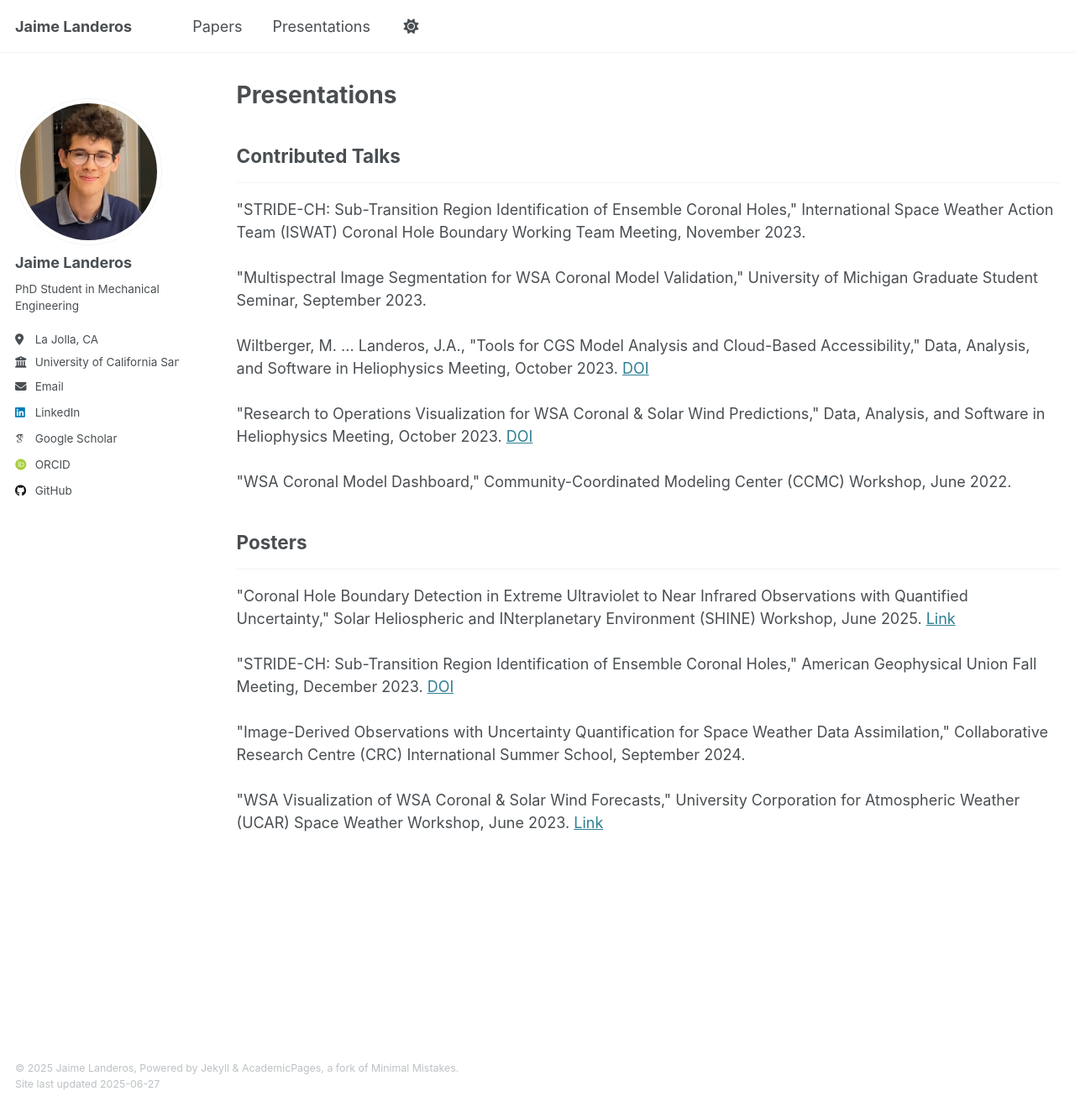
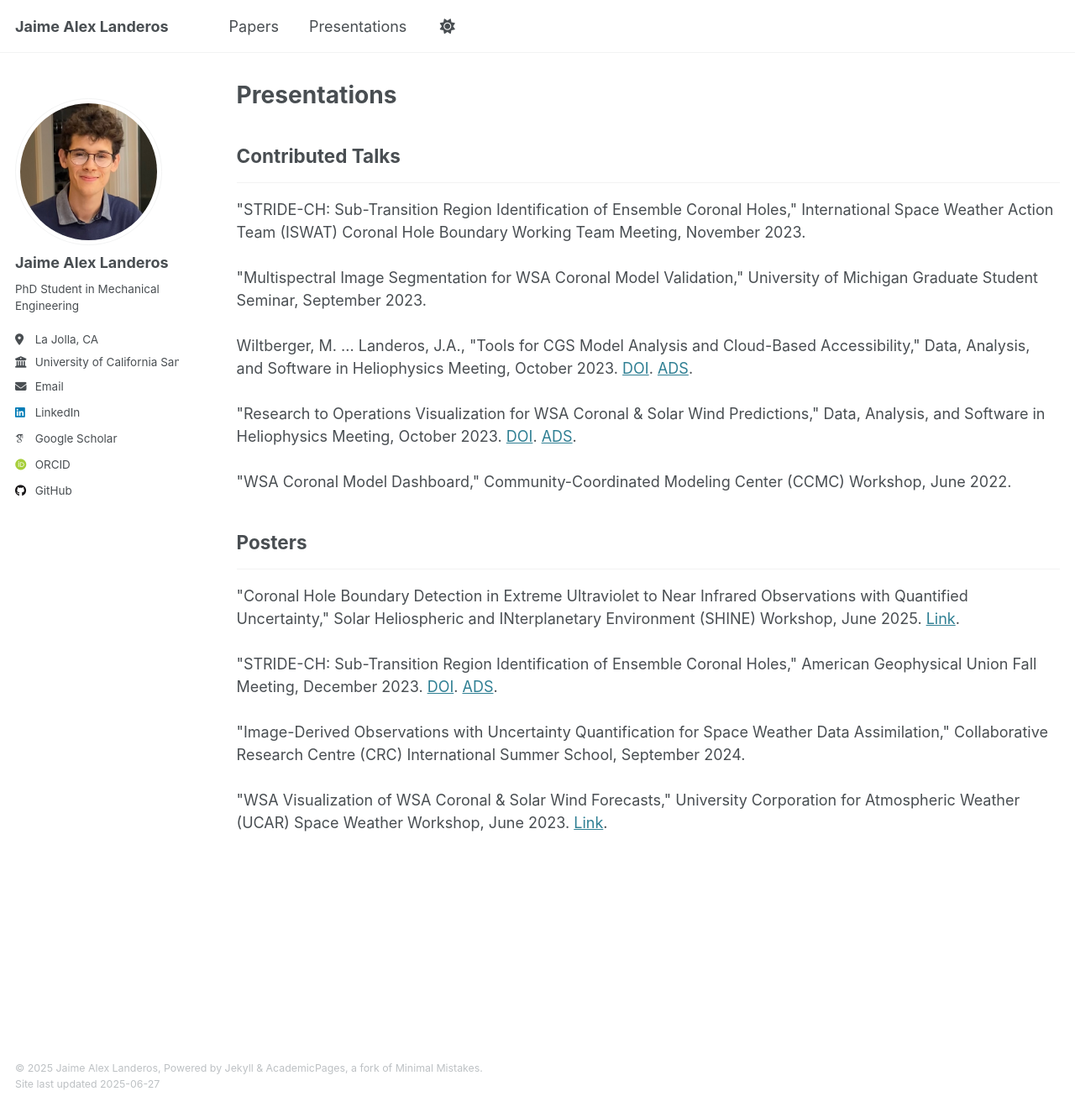
Before and after one commit to jalanderos/jalanderos.github.io, a Jekyll site: the page built from _pages/presentations.html, in a window 1280 px wide and 1318 px high. Shown: the whole window at 84% size. Built offline with Jekyll 4.4.1, drawn with Linux system fonts in a browser that asks for light colours; some web fonts are replaced.

Commit message:
Add middle name, ADS, stride paper news

```diff
--- a/_config.yml
+++ b/_config.yml
@@ -9,9 +9,9 @@
 # Basic Site Settings
 locale                   : "en-US"
 site_theme               : "default"
-title                    : "Jaime Landeros"
+title                    : "Jaime Alex Landeros"
 title_separator          : "-"
-name                     : &name "Jaime Landeros"
+name                     : &name "Jaime Alex Landeros"
 description              : &description "personal description"
 url                      : https://jalanderos.github.io # the base hostname & protocol for your site e.g. "https://[your GitHub username].github.io"
 baseurl                  : "" # the subpath of your site, e.g. "/blog"
@@ -23,7 +23,7 @@ repository               : "jalanderos/jalanderos.github.io"
 author:
   # Biographic information
   avatar           : "profile.jpeg"
-  name             : "Jaime Landeros"
+  name             : "Jaime Alex Landeros"
   pronouns         : # example: "she/her"
   bio              : "PhD Student in Mechanical Engineering"
   location         : "La Jolla, CA"
--- a/_pages/papers.html
+++ b/_pages/papers.html
@@ -38,6 +38,7 @@ author_profile: true
   Kirk, M.S., Arge, C.N., <i>et al.</i>: 2025,
   Magnetic Field-Constrained Ensemble Image Segmentation of Coronal Holes in Chromospheric Observations. <i>Sol Phys</i> 300, 10.
   <a href="https://doi.org/10.1007/s11207-024-02416-6">DOI</a>.
+  <a href="https://ui.adsabs.harvard.edu/abs/2025SoPh..300...10L/abstract">ADS</a>.
   <!-- <br /><br /> -->
 </div>
 
@@ -47,5 +48,6 @@ author_profile: true
   Boucheron, L.E., Kirk, M.S., Leisner, A., Arge, C.N., Landeros, J.A.: 2025,
   Incorporating Magnetic Field Characteristics into EUV-Based Automated Segmentation of Coronal Holes. arXiv preprint.
   <a href="https://doi.org/10.48550/arXiv.2501.13211">DOI</a>.
+  <a href="https://ui.adsabs.harvard.edu/abs/2025arXiv250113211G/abstract">ADS</a>.
   <!-- <br /><br /> -->
 </div>
--- a/_pages/presentations.html
+++ b/_pages/presentations.html
@@ -9,34 +9,43 @@ author_profile: true
 
 <h2>Contributed Talks</h2><hr />
 
-<div class="wordwrap">"STRIDE-CH:
+<div id="2023-iswat" class="wordwrap">"STRIDE-CH:
   Sub-Transition Region Identification of Ensemble Coronal Holes,"
-  International Space Weather Action Team (ISWAT) Coronal Hole Boundary Working Team Meeting, November 2023.
+  International Space Weather Action Team (ISWAT) Coronal Hole Boundary Working Team Meeting,
+  November 2023.
   <br /><br />
 </div>
 
-<div class="wordwrap">"Multispectral
+<div id="2023-umich" class="wordwrap">"Multispectral
   Image Segmentation for WSA Coronal Model Validation,"
-  University of Michigan Graduate Student Seminar, September 2023.
+  University of Michigan Graduate Student Seminar,
+  September 2023.
   <br /><br />
 </div>
 
 <div id="2023-dash-cgs" class="wordwrap">Wiltberger, M. ...
   Landeros, J.A.,
   "Tools for CGS Model Analysis and Cloud-Based Accessibility,"
-  Data, Analysis, and Software in Heliophysics Meeting, October 2023. <a href="https://doi.org/10.5281/zenodo.8417430">DOI</a>
+  Data, Analysis, and Software in Heliophysics Meeting,
+  October 2023.
+  <a href="https://doi.org/10.5281/zenodo.8417430">DOI</a>.
+  <a href="https://ui.adsabs.harvard.edu/abs/2023dash.confE..25W/abstract">ADS</a>.
   <br /><br />
 </div>
 
 <div id="2023-dash-wsa" class="wordwrap">"Research
   to Operations Visualization for WSA Coronal & Solar Wind Predictions,"
-  Data, Analysis, and Software in Heliophysics Meeting, October 2023. <a href="https://doi.org/10.5281/zenodo.8417483">DOI</a>
+  Data, Analysis, and Software in Heliophysics Meeting,
+  October 2023.
+  <a href="https://doi.org/10.5281/zenodo.8417483">DOI</a>.
+  <a href="https://ui.adsabs.harvard.edu/abs/2023dash.confE..63L/abstract">ADS</a>.
   <br /><br />
 </div>
 
-<div class="wordwrap">"WSA
+<div id="2022-ccmc" class="wordwrap">"WSA
   Coronal Model Dashboard,"
-  Community-Coordinated Modeling Center (CCMC) Workshop, June 2022.
+  Community-Coordinated Modeling Center (CCMC) Workshop,
+  June 2022.
   <!-- <br /><br /> -->
 </div>
 
@@ -44,24 +53,30 @@ author_profile: true
 
 <div id="2025-shine" class="wordwrap">"Coronal
   Hole Boundary Detection in Extreme Ultraviolet to Near Infrared Observations with Quantified Uncertainty,"
-  Solar Heliospheric and INterplanetary Environment (SHINE) Workshop, June 2025. <a href="https://helioshine.org/coronal-hole-boundary-detection-in-extreme-ultraviolet-to-near-infrared-observations-with-quantified-uncertainty/">Link</a>
+  Solar Heliospheric and INterplanetary Environment (SHINE) Workshop, June 2025.
+  <a href="https://helioshine.org/coronal-hole-boundary-detection-in-extreme-ultraviolet-to-near-infrared-observations-with-quantified-uncertainty/">Link</a>.
   <br /><br />
 </div>
 
 <div id="2023-agu" class="wordwrap">"STRIDE-CH:
   Sub-Transition Region Identification of Ensemble Coronal Holes,"
-  American Geophysical Union Fall Meeting, December 2023. <a href="https://doi.org/10.22541/essoar.171288623.31778488/v2">DOI</a>
+  American Geophysical Union Fall Meeting,
+  December 2023.
+  <a href="https://doi.org/10.22541/essoar.171288623.31778488/v2">DOI</a>.
+  <a href="https://ui.adsabs.harvard.edu/abs/2024esoar.31778488L/abstract">ADS</a>.
   <br /><br />
 </div>
 
-<div class="wordwrap">"Image-Derived
+<div id="2024-crc" class="wordwrap">"Image-Derived
   Observations with Uncertainty Quantification for Space Weather Data Assimilation,"
-  Collaborative Research Centre (CRC) International Summer School, September 2024.
+  Collaborative Research Centre (CRC) International Summer School,
+  September 2024.
   <br /><br />
 </div>
 
 <div id="2023-sww" class="wordwrap">"WSA
   Visualization of WSA Coronal & Solar Wind Forecasts,"
-  University Corporation for Atmospheric Weather (UCAR) Space Weather Workshop, June 2023. <a href="https://cpaess.ucar.edu/abstract-sww-2023/visualization-wsa-coronal-and-solar-wind-forecasts">Link</a>
+  University Corporation for Atmospheric Weather (UCAR) Space Weather Workshop, June 2023.
+  <a href="https://cpaess.ucar.edu/abstract-sww-2023/visualization-wsa-coronal-and-solar-wind-forecasts">Link</a>.
   <!-- <br /><br /> -->
 </div>
```
Also changed, not shown: _pages/about.md (+8 -6 lines), 1 other file.
